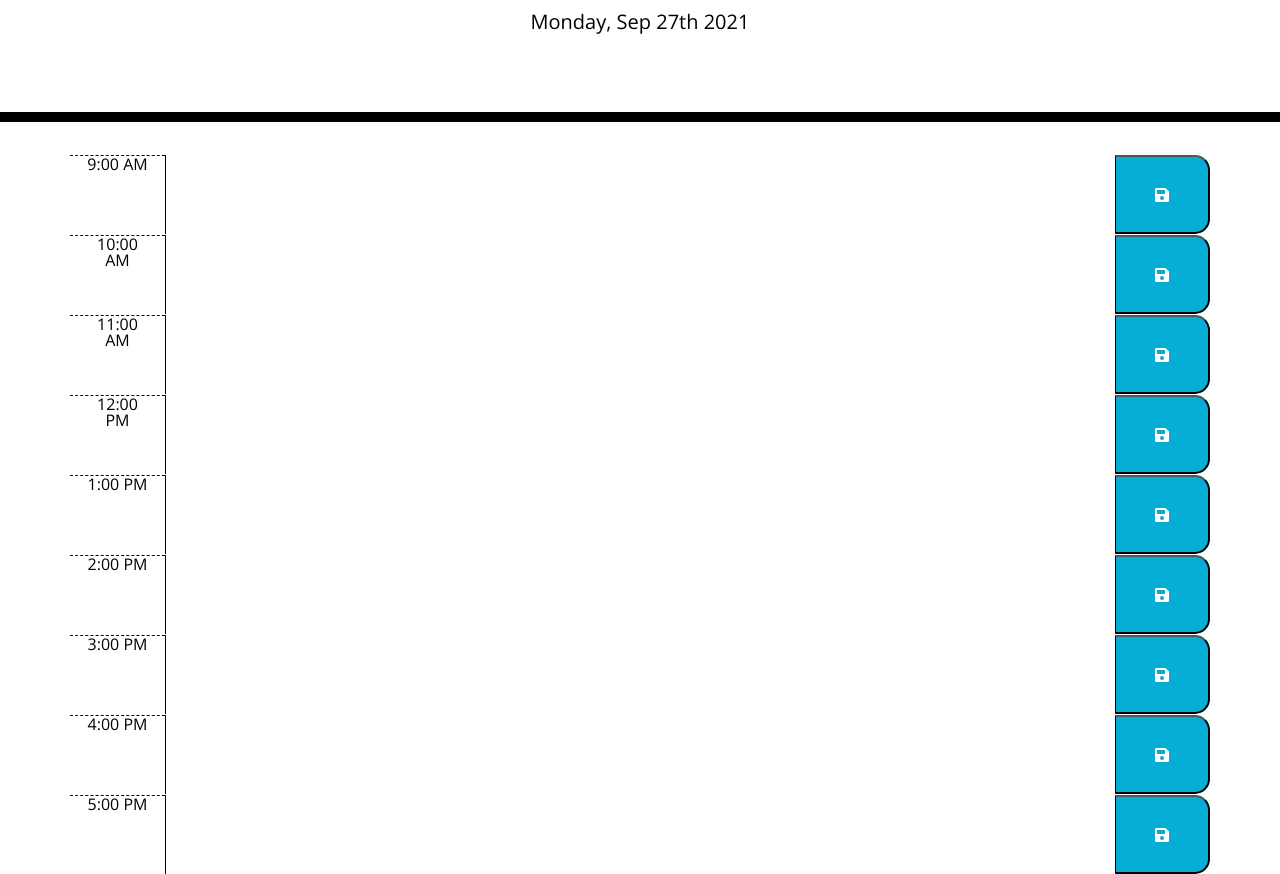
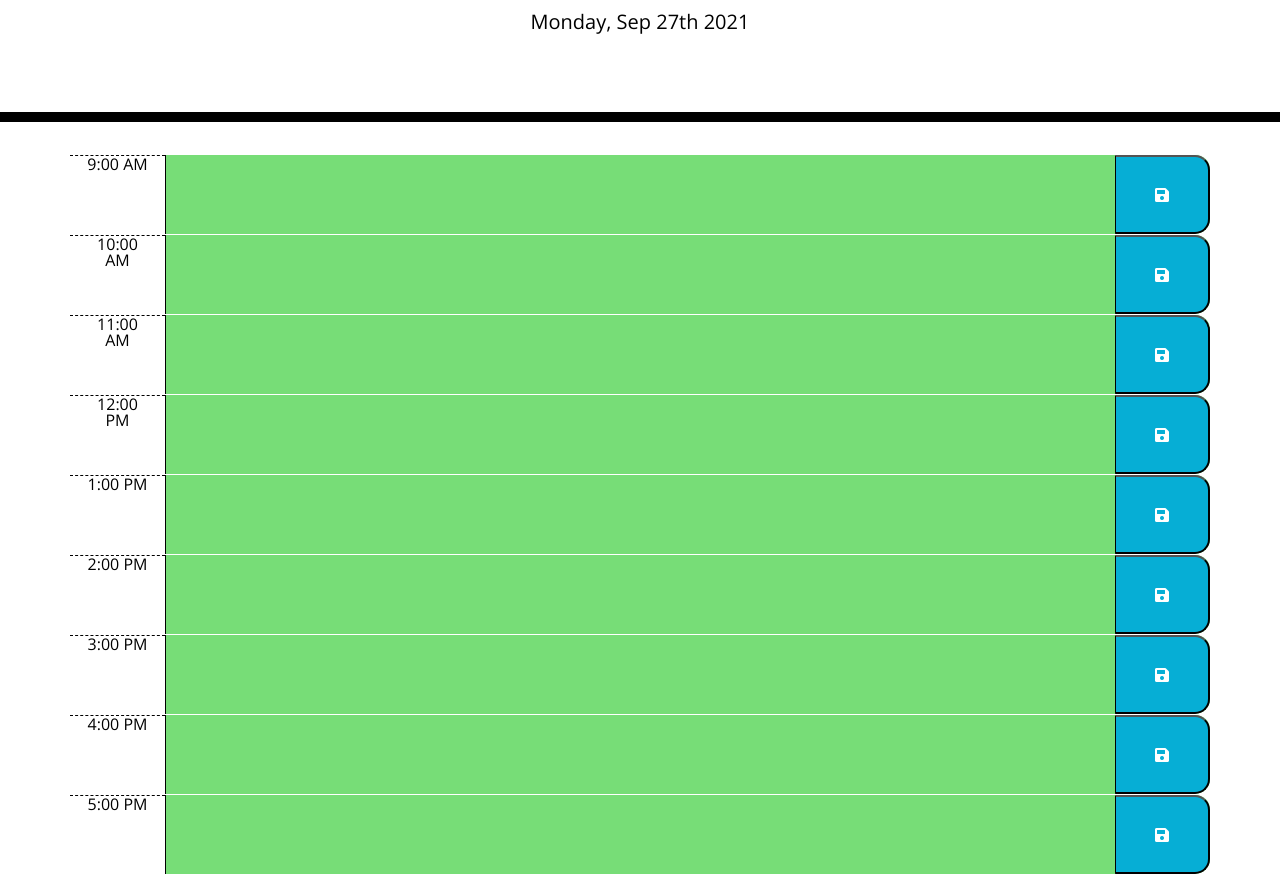
Before and after one commit to Bbaker1989/Work-Day-Scheduler, a plain HTML site: page index.html in a window 1280 px wide. Shown: the part 182-1056 px from the top of the page. Drawn offline with nearby package versions, Linux system fonts and the light colour scheme.

Commit message:
updates for present, past, future times

```diff
--- a/assets/Script.js
+++ b/assets/Script.js
@@ -1,2 +1,38 @@
+//Display Current Date
 let todayDate = moment().format('dddd, MMM Do YYYY');
 $("#currentDay").html(todayDate);
+
+//Store Schedule with click
+$(document).ready(function() {
+    $(".saveBtn").on("click", function() {
+      let schedule = $(this).siblings(".description").val();
+      let time = $(this).parent().attr("id");
+    });
+
+//Time Loops
+ function timeUpdate() {
+      let currentTime = moment().hours();
+      $(".time-block").each(function() {
+        let blockTime = parseInt($(this).attr("id").split("-")[1]);
+  // Past/Current/Future Time
+        if (blockTime < currentTime) {
+          $(this).addClass("past");
+        }
+        else if (blockTime === currentTime) {
+          $(this).removeClass("past");
+          $(this).addClass("present");
+        }
+        else {
+          $(this).removeClass("past");
+          $(this).removeClass("present");
+          $(this).addClass("future");
+        }
+      });
+    }
+
+    timeUpdate();
+
+
+
+
+  });
--- a/index.html
+++ b/index.html
@@ -31,55 +31,55 @@
     <div class="container">
       <!-- Time blocks go here -->
       <!--9 am-->
-      <div class="row time-block" id="900">
+      <div class="row time-block" id="hour-9">
         <div class="col-1 hour">9:00 AM</div>
         <textarea class="col-10 schedule"></textarea>
         <button class="col-1 saveBtn"><i class="fas fa-save"></i></button>
       </div>
       <!--10 am-->
-      <div class="row time-block" id="1000">
+      <div class="row time-block" id="hour-10">
         <div class="col-1 hour">10:00 AM</div>
         <textarea class="col-10 schedule"></textarea>
         <button class="col-1 saveBtn"><i class="fas fa-save"></i></button>
       </div>
       <!--11 am-->
-      <div class="row time-block" id="1100">
+      <div class="row time-block" id="hour-11">
         <div class="col-1 hour">11:00 AM</div>
         <textarea class="col-10 schedule"></textarea>
         <button class="col-1 saveBtn"><i class="fas fa-save"></i></button>
       </div>
       <!-- 12 pm-->
-      <div class="row time-block" id="1200">
+      <div class="row time-block" id="hour-12">
         <div class="col-1 hour">12:00 PM</div>
         <textarea class="col-10 schedule"></textarea>
         <button class="col-1 saveBtn"><i class="fas fa-save"></i></button>
       </div>
       <!--1PM-->
-      <div class="row time-block" id="1300">
+      <div class="row time-block" id="hour-13">
         <div class="col-1 hour">1:00 PM</div>
         <textarea class="col-10 schedule"></textarea>
         <button class="col-1 saveBtn"><i class="fas fa-save"></i></button>
       </div>
       <!--2PM-->
-      <div class="row time-block" id="`1400">
+      <div class="row time-block" id="`hour-14">
         <div class="col-1 hour">2:00 PM</div>
         <textarea class="col-10 schedule"></textarea>
         <button class="col-1 saveBtn"><i class="fas fa-save"></i></button>
       </div>
       <!--3PM-->
-      <div class="row time-block" id="1500">
+      <div class="row time-block" id="hour-15">
         <div class="col-1 hour">3:00 PM</div>
         <textarea class="col-10 schedule"></textarea>
         <button class="col-1 saveBtn"><i class="fas fa-save"></i></button>
       </div>
       <!--4PM-->
-      <div class="row time-block" id="1600">
+      <div class="row time-block" id="hour-16">
         <div class="col-1 hour">4:00 PM</div>
         <textarea class="col-10 schedule"></textarea>
         <button class="col-1 saveBtn"><i class="fas fa-save"></i></button>
       </div>
       <!--5PM-->
-      <div class="row time-block" id="1700">
+      <div class="row time-block" id="hour-17">
         <div class="col-1 hour">5:00 PM</div>
         <textarea class="col-10 schedule"></textarea>
         <button class="col-1 saveBtn"><i class="fas fa-save"></i></button>
```
